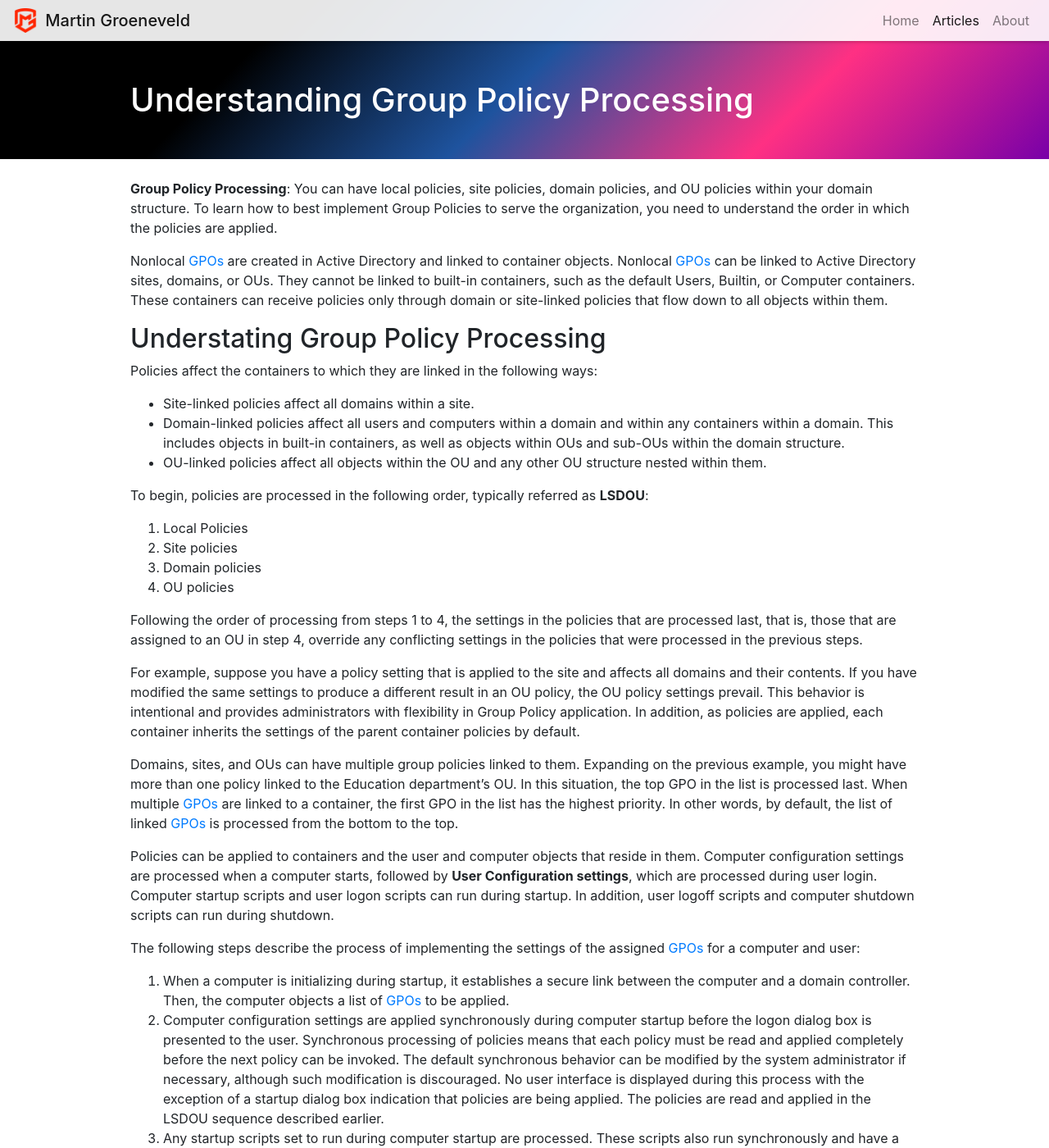
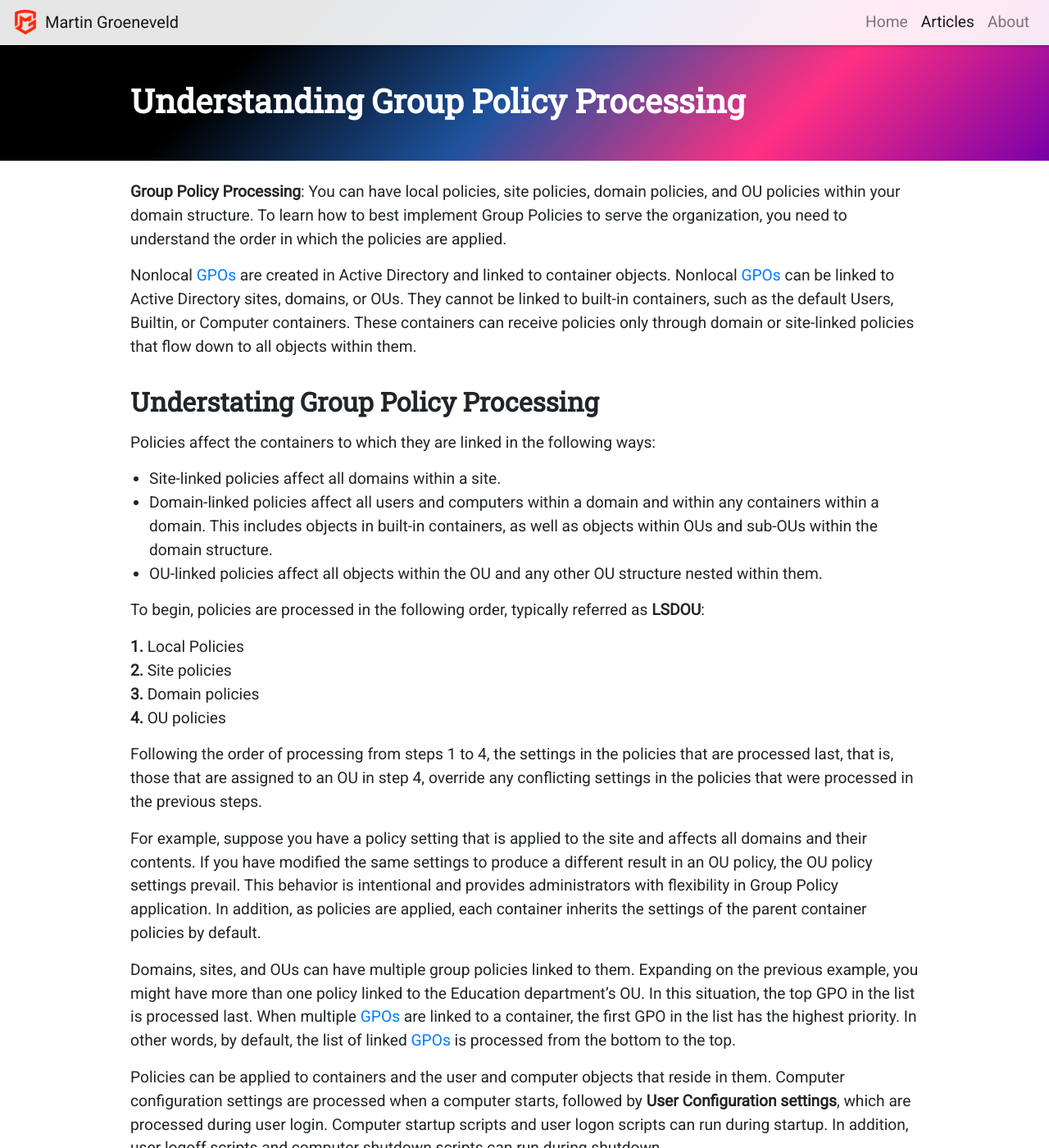
Before and after one commit to groveld/groveld.github.io, a Jekyll site: the page built from src/_posts/2018-10-09-group-policy-processing.md, in a window 1280 px wide and 1400 px high. Shown: the whole window at 82% size. Built offline with Jekyll 4.4.1, drawn with Linux system fonts in a browser that asks for light colours; nearby versions of some CDN libraries.

Commit message:
style update

```diff
--- a/src/_includes/navigation.html
+++ b/src/_includes/navigation.html
@@ -21,7 +21,7 @@
 {% if page.title %}
 <header>
   <div class="container-fluid py-3 py-lg-5">
-    <h1 class="my-0">{{ page.title }}</h1>
+    <h1 class="my-0 py-0">{{ page.title }}</h1>
   </div>
 </header>
 {% endif %}
--- a/src/_layouts/default.html
+++ b/src/_layouts/default.html
@@ -18,6 +18,10 @@
   <link rel="alternate" type="application/atom+xml" title="{{ site.title | xml_escape }}" href="{{ "/atom.xml" | relative_url }}">
   <link rel="canonical" href="{{ page.url | absolute_url }}">
   <title>{% if page.title %}{{ page.title | xml_escape }} - {{ site.title | xml_escape }}{% else %}{{ site.title | xml_escape }}{% endif %}</title>
+
+  <!-- fonts and stylesheets -->
+  <link href='https://fonts.googleapis.com/css?family=Roboto' rel='stylesheet' type='text/css'>
+  <link href='https://fonts.googleapis.com/css?family=Roboto+Slab' rel='stylesheet' type='text/css'>
   <link rel="stylesheet" href="https://stackpath.bootstrapcdn.com/bootstrap/4.1.3/css/bootstrap.min.css" integrity="sha384-MCw98/SFnGE8fJT3GXwEOngsV7Zt27NXFoaoApmYm81iuXoPkFOJwJ8ERdknLPMO" crossorigin="anonymous">
   <link rel="stylesheet" href="https://use.fontawesome.com/releases/v5.3.1/css/all.css" integrity="sha384-mzrmE5qonljUremFsqc01SB46JvROS7bZs3IO2EmfFsd15uHvIt+Y8vEf7N7fWAU" crossorigin="anonymous">
   <link rel="stylesheet" href="{{ "/css/style.css" | relative_url }}">
--- a/src/css/style.css
+++ b/src/css/style.css
@@ -1,5 +1,11 @@
 ---
 ---
+
+* {
+  margin: 0;
+  padding: 0;
+  box-sizing: border-box;
+}
 
 html {
   height: 100%;
@@ -9,6 +15,49 @@ html {
 body {
   position: relative;
   min-height: 100%;
+  font-family: 'Roboto', sans-serif;
+  font-size: 1.2rem;
+  line-height: 1.5;
+  text-rendering: optimizeLegibility;
+  /* -webkit-font-smoothing: subpixel-antialiased; */
+  /* -moz-font-smoothing: subpixel-antialiased; */
+  /* font-smoothing: subpixel-antialiased; */
+}
+
+ul {
+  padding-left: 1.2em;
+}
+ol {
+  counter-reset: item;
+}
+ol li {
+  display: block
+}
+ol li:before {
+  content: counter(item) ". ";
+  counter-increment: item;
+  font-weight: bold;
+}
+
+/* h1, h2, h3, h4, h5, h6 { */
+  /* font-family: 'Roboto Slab', serif; */
+  /* letter-spacing: -.018em; */
+  /* line-height: 38px; */
+  /* border-bottom: 1px solid #f50057; */
+  /* color: #000; */
+  /* font-weight: 400; */
+  /* padding-top: 0; */
+  /* margin-top: 30px; */
+  /* margin-bottom: 20px; */
+/* } */
+h1, h2, h3, h4, h5, h6 {
+  font-family: 'Roboto Slab', serif;
+  padding-top: 1rem;
+  margin-bottom: 1rem;
+  font-weight: bold;
+  line-height: 1.25;
+  /* color: #d7dae0; */
+  /* text-rendering: optimizeLegibility; */
 }
 
 main {
@@ -91,7 +140,7 @@ footer {
   width: 100%;
   height: 100%;
   z-index: -100;
-  background-image: url({{ "/images/hero01.jpg" | relative_url }});
+  background-image: url({{ "/images/hero00.jpg" | relative_url }});
   background-repeat: no-repeat;
   background-position: center center;
   background-size: cover;
```
Also changed, not shown: src/images/hero00.jpg (added), 4 other files.
